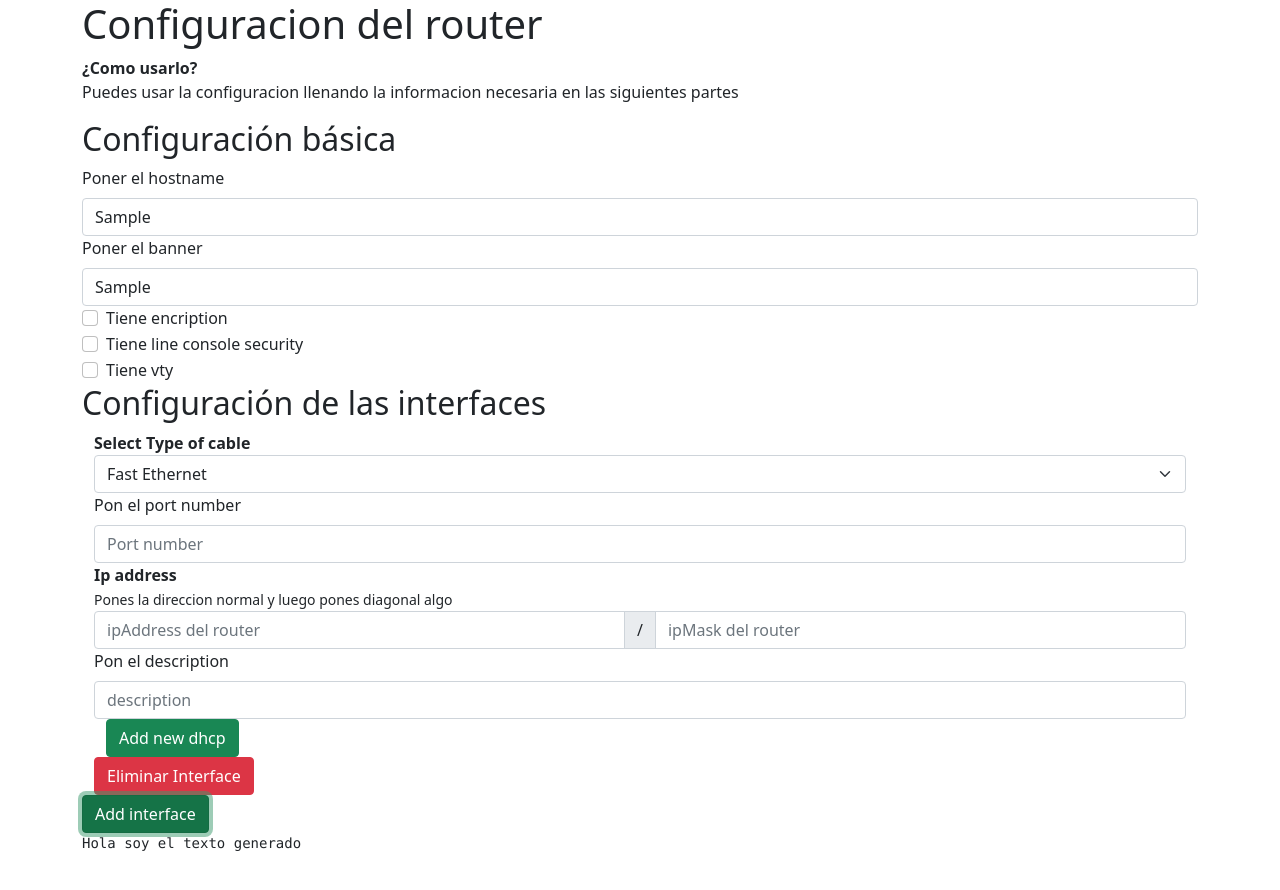
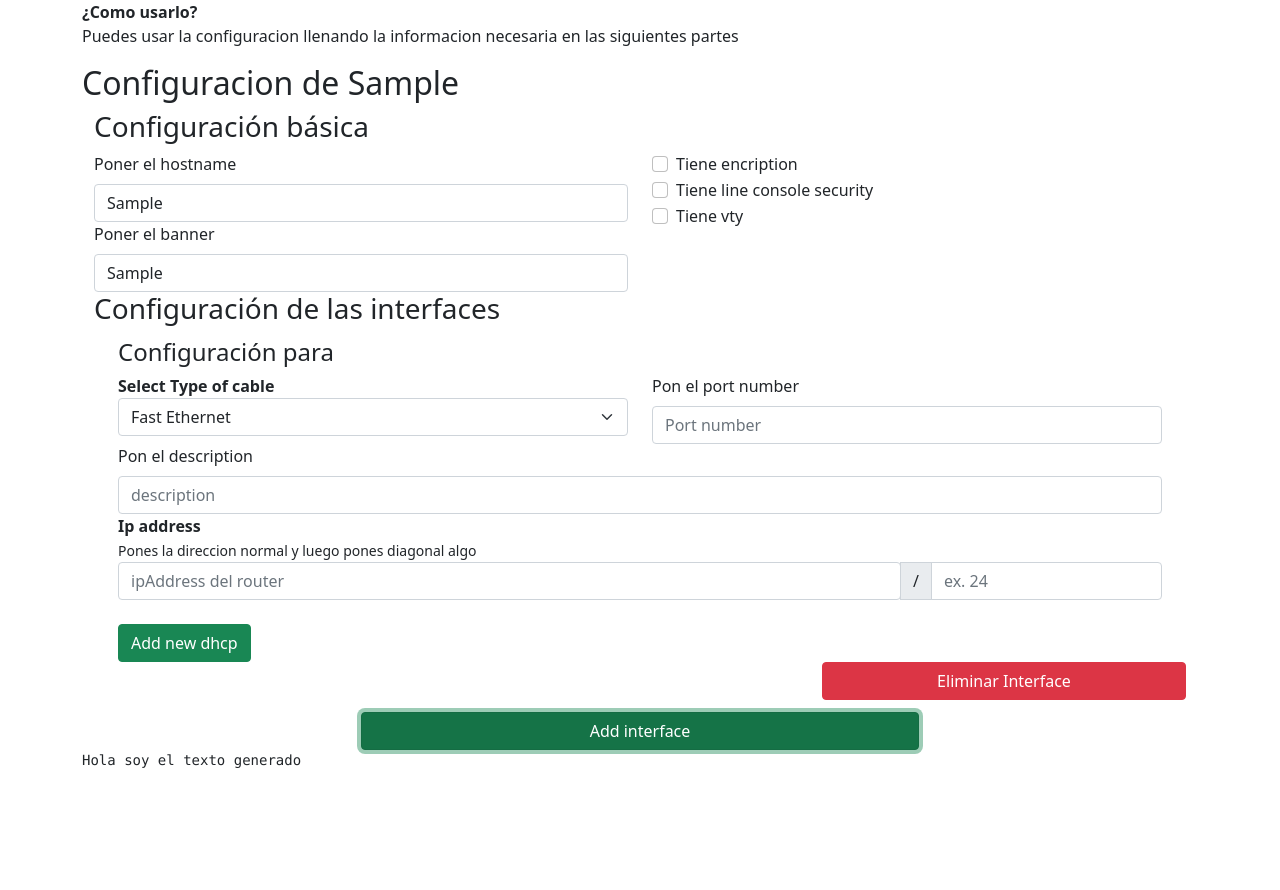
Before and after one commit to G00Z-G00Z/generador-scripts-redes, a React (Create React App) app: page / in a window 1280 px wide. Both pictures are taken after typing "Sample", "Sample" into the empty fields and a click on the button "Add interface". Shown: the top 890 px of the page. After the commit the page ends 819 px from the top, so only its background shows below. Built offline with nearby package versions, Linux system fonts and the light colour scheme.

Commit message:
Added some styles

```diff
--- a/src/components/BasicRouterConfig.tsx
+++ b/src/components/BasicRouterConfig.tsx
@@ -11,7 +11,8 @@ export const BasicRouterConfig = () => {
 
 	return (
 		<>
-			<h2>Configuración básica</h2>
+			<h3>Configuración básica</h3>
+			<div className="col col-6">
 				<label htmlFor="hostname" className="form-label">
 					Poner el hostname
 				</label>
@@ -44,8 +45,10 @@ export const BasicRouterConfig = () => {
 						});
 					}}
 				/>
+			</div>
 			{/* Chekc boxes */}
 
+			<div className="col col-6">
 				<CheckBoxes
 					label={"Tiene encription"}
 					name={"encription"}
@@ -79,6 +82,7 @@ export const BasicRouterConfig = () => {
 						});
 					}}
 				/>
+			</div>
 		</>
 	);
 };
--- a/src/components/DhcpConfig.tsx
+++ b/src/components/DhcpConfig.tsx
@@ -63,7 +63,15 @@ export const DhcpConfig: FC<Props> = ({ id_interface, id_dhcp, dhcpInter }) => {
 
 	return (
 		<>
+			<h5>DHCP Configuration {poolName ?? ""}</h5>
 			<div className="dhcp-config-form">
+				<InputUseForm
+					label="Pon el nombre del pool name"
+					onChange={onChange}
+					value={poolName}
+					placeHolder={"Pon el poolName"}
+					name={"poolName"}
+				/>
 				<InputUseForm
 					label="Pon el default router"
 					onChange={onChange}
@@ -85,13 +93,7 @@ export const DhcpConfig: FC<Props> = ({ id_interface, id_dhcp, dhcpInter }) => {
 					placeHolder={"Pon el network"}
 					name={"network"}
 				/>
-				<InputUseForm
-					label="Pon el nombre del pool name"
-					onChange={onChange}
-					value={poolName}
-					placeHolder={"Pon el poolName"}
-					name={"poolName"}
-				/>
+
 				<InputUseForm
 					label="Pon las ip excluidas, separadas por commas"
 					onChange={onChange}
--- a/src/components/Interface.tsx
+++ b/src/components/Interface.tsx
@@ -68,7 +68,10 @@ export const Interface: FC<{ id: string; routerInter: RouterInterface }> = ({
 	}, [isFemale, descriptionForm, dispatch, id, ipAdd, ipMas, port, type]);
 
 	return (
-		<div>
+		<div className="container">
+			<h4>Configuración para {descriptionForm}</h4>
+			<div className="row">
+				<div className="col-6">
 					<strong>Select Type of cable</strong>
 					<select
 						className="form-select"
@@ -90,6 +93,8 @@ export const Interface: FC<{ id: string; routerInter: RouterInterface }> = ({
 							}}
 						/>
 					)}
+				</div>
+				<div className="col-6">
 					<InputUseForm
 						label="Pon el port number"
 						name="port"
@@ -97,12 +102,24 @@ export const Interface: FC<{ id: string; routerInter: RouterInterface }> = ({
 						placeHolder="Port number"
 						value={port}
 					/>
+				</div>
+				<div>
+					<InputUseForm
+						label="Pon el description"
+						name="descriptionForm"
+						onChange={onChange}
+						placeHolder="description"
+						value={descriptionForm}
+					/>
+				</div>
+			</div>
 			<strong>Ip address</strong> <br />
 			<small>Pones la direccion normal y luego pones diagonal algo</small>
 			<div className="input-group">
+				<div className="col-9">
 					<input
 						type="text"
-					className="form-control"
+						className="form-control col-9"
 						name="ipAddress"
 						placeholder="ipAddress del router"
 						value={ipAdd}
@@ -110,32 +127,26 @@ export const Interface: FC<{ id: string; routerInter: RouterInterface }> = ({
 							onChange(e.target.value, "ipAdd");
 						}}
 					/>
+				</div>
 				<span className="input-group-text">/</span>
 				<input
 					type="text"
 					className="form-control"
 					name="ipMask"
-					placeholder="ipMask del router"
+					placeholder="ex. 24"
 					value={ipMas}
 					onChange={(e) => {
 						onChange(e.target.value, "ipMas");
 					}}
 				/>
 			</div>
-			<InputUseForm
-				label="Pon el description"
-				name="descriptionForm"
-				onChange={onChange}
-				placeHolder="description"
-				value={descriptionForm}
-			/>
-			<div className="container dhcp-config-container">
+			<div className="dhcp-config-container mt-4">
 				{Array.from(dhcp, ([key, config]) => {
 					return (
-						<div className="container" key={key}>
+						<div key={key}>
 							<DhcpConfig id_dhcp={key} id_interface={id} dhcpInter={config} />
 							<button
-								className="btn btn-danger"
+								className="btn btn-danger col-4 offset-8 mt-2"
 								onClick={() => {
 									dispatch({
 										type: RouterItemConfigurable.deleteDhcp,
--- a/src/components/InterfaceConfig.tsx
+++ b/src/components/InterfaceConfig.tsx
@@ -26,16 +26,17 @@ export const InterfaceConfig = () => {
 
 	return (
 		<>
-			<h2>Configuración de las interfaces</h2>
-			<div className="interfaces container" ref={divRef}>
+			<h3>Configuración de las interfaces</h3>
+			<div className="interfaces" ref={divRef}>
 				{Array.from(routerConfig.interfaces, (pair) => {
 					const [key, inter] = pair;
 
 					return (
-						<div key={key} className="interface">
+						<div key={key} className="interface row">
+							<div className="my-1">
 								<Interface id={key} routerInter={inter} />
 								<button
-								className="btn btn-danger"
+									className="btn btn-danger col-4 offset-8"
 									onClick={() => {
 										dispatch({
 											type: RouterItemConfigurable.eraseInterface,
@@ -48,10 +49,14 @@ export const InterfaceConfig = () => {
 									Eliminar Interface
 								</button>
 							</div>
+						</div>
 					);
 				})}
 			</div>
-			<button className="btn btn-success" onClick={handleAdding}>
+			<button
+				className="btn btn-success col-6 offset-3 mt-2"
+				onClick={handleAdding}
+			>
 				Add interface
 			</button>
 		</>
--- a/src/components/RouterConfiguration.tsx
+++ b/src/components/RouterConfiguration.tsx
@@ -4,8 +4,14 @@ import { InterfaceConfig } from "./InterfaceConfig";
 export const RouterConfiguration = () => {
 	return (
 		<>
-			<BasicRouterConfig />
-			<InterfaceConfig />
+			<div className="container">
+				<div className="row">
+					<BasicRouterConfig />
+				</div>
+				<div className="row">
+					<InterfaceConfig />
+				</div>
+			</div>
 		</>
 	);
 };
--- a/src/components/RouterConfigurationScreen.tsx
+++ b/src/components/RouterConfigurationScreen.tsx
@@ -25,11 +25,11 @@ export const RouterConfigurationScreen = () => {
 			}}
 		>
 			<div className="container mb-5">
-				<h1>Configuracion del router</h1>
 				<p>
 					<b>¿Como usarlo?</b> <br /> Puedes usar la configuracion llenando la
 					informacion necesaria en las siguientes partes
 				</p>
+				<h2>Configuracion de {routerConfig.hostname || "router"}</h2>
 				<RouterConfiguration />
 				<GenratedScript />
 			</div>
```
Lines whose indentation alone changed are shown as unchanged.
